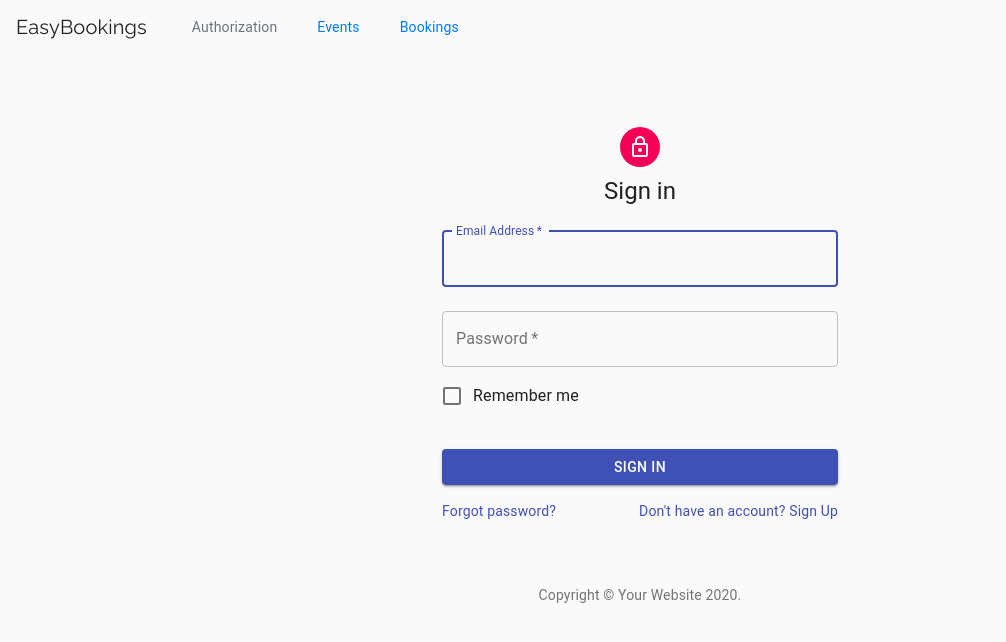
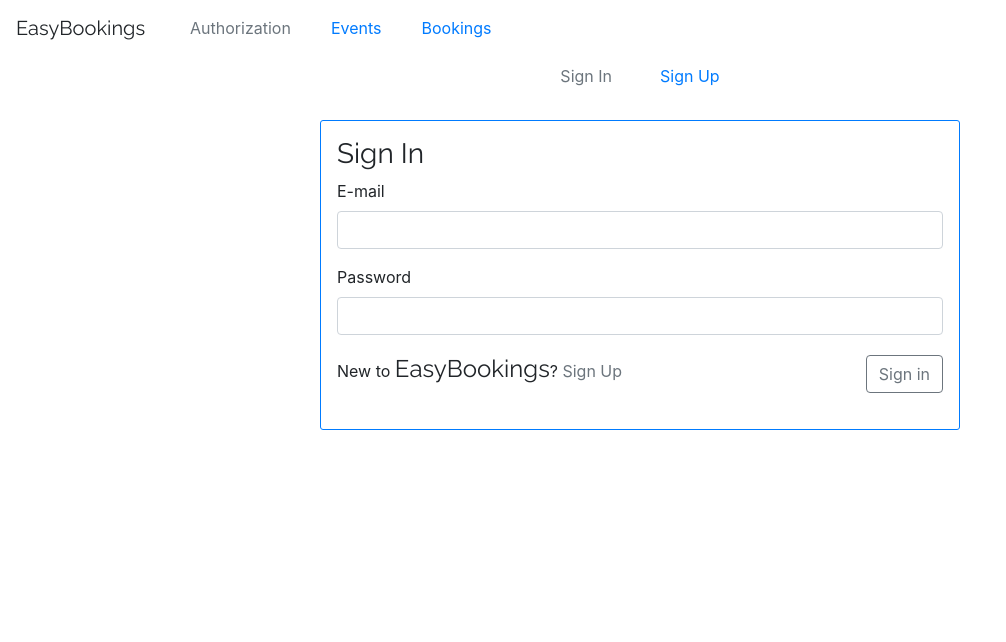
Before and after one commit to SparshJain2000/Graphql-Event_manager, a React (Create React App) app in the folder frontend/: page /auth/signin in a window 1280 px wide. Shown: the top 642 px of the page, without its empty margins (0-1006 px from the left). Built offline with nearby package versions, Linux system fonts and the light colour scheme; a web font is replaced by a local one.

Commit message:
create signin component

```diff
--- a/frontend/src/components/signin.component.js
+++ b/frontend/src/components/signin.component.js
@@ -1,116 +1,168 @@
-import React from "react";
-import Avatar from "@material-ui/core/Avatar";
-import Button from "@material-ui/core/Button";
-import CssBaseline from "@material-ui/core/CssBaseline";
-import TextField from "@material-ui/core/TextField";
-import FormControlLabel from "@material-ui/core/FormControlLabel";
-import Checkbox from "@material-ui/core/Checkbox";
-import Link from "@material-ui/core/Link";
-import Grid from "@material-ui/core/Grid";
-import Box from "@material-ui/core/Box";
-import LockOutlinedIcon from "@material-ui/icons/LockOutlined";
-import Typography from "@material-ui/core/Typography";
-import { makeStyles } from "@material-ui/core/styles";
-import Container from "@material-ui/core/Container";
+import React, { Component } from "react";
+import {
+    Form,
+    FormGroup,
+    Label,
+    Input,
+    FormFeedback,
+    Button,
+    Alert,
+} from "reactstrap";
+import "../stylesheets/auth.css";
+import AuthNav from "./authNav.component";
+import { Link } from "react-router-dom";
+import axios from "axios";
+export default class Signin extends Component {
+    constructor(props) {
+        super(props);
+        this.state = {
+            email: "",
+            password: "",
+            invalid: {},
+            signin: true,
+            visible: false,
+            mess: "",
+        };
+        this.toggleMode = this.toggleMode.bind(this);
+        this.handleChange = this.handleChange.bind(this);
+        this.onDismiss = this.onDismiss.bind(this);
+        this.submit = this.submit.bind(this);
+    }
+    toggleMode = () => {
+        this.setState({
+            signin: !this.state.signin,
+        });
+    };
+    validateEmail = (email) => {
+        const re = /^(([^<>()[\]\\.,;:\s@\"]+(\.[^<>()[\]\\.,;:\s@\"]+)*)|(\".+\"))@((\[[0-9]{1,3}\.[0-9]{1,3}\.[0-9]{1,3}\.[0-9]{1,3}\])|(([a-zA-Z\-0-9]+\.)+[a-zA-Z]{2,}))$/;
+        return re.test(email);
+    };
+    validatePassword = (pass) => pass.trim().length > 0;
+    handleChange = (e) => {
+        this.setState({
+            [e.target.name]: e.target.value,
+            invalid: {
+                ...this.state.invalid,
+                [e.target.name]:
+                    e.target.name === "email"
+                        ? this.validateEmail(e.target.value)
+                        : this.validatePassword(e.target.value),
+            },
+        });
+    };
 
-function Copyright() {
-    return (
-        <Typography variant='body2' color='textSecondary' align='center'>
-            {"Copyright © "}
-            <Link color='inherit' href='https://material-ui.com/'>
-                Your Website
-            </Link>{" "}
-            {new Date().getFullYear()}
-            {"."}
-        </Typography>
-    );
+    submit = (e) => {
+        e.preventDefault();
+        console.log(this.state.invalid.email);
+        console.log(this.state.invalid.password);
+        if (this.state.invalid.password && this.state.invalid.email) {
+            const credentials = {
+                email: this.state.email,
+                password: this.state.password,
+            };
+            const query = `
+                query {
+                    login(email:"${credentials.email}",password:"${credentials.password}"){
+                        userId
+                        token
+                        tokenExpiration
+                    }
+                }
+            `;
+            console.log(query);
+            axios
+                .post("http://localhost:8080/graphql", { query })
+                .then((data) => {
+                    console.log(data);
+                    if (data.data.errors) {
+                        this.setState({
+                            visible: true,
+                            mess: data.data.errors[0].message,
+                        });
+                    } else {
+                        console.log(data.data.data.login);
+                    }
+                })
+                .catch((err) => {
+                    console.log("err", err.response);
+
+                    this.setState({
+                        visible: true,
+                        mess: "Something went wrong! Please try again later.",
+                    });
+                });
+        }
+    };
+    onDismiss = () => this.setState({ visible: false });
+    render() {
+        return (
+            <div>
+                <Alert
+                    color='danger'
+                    isOpen={this.state.visible}
+                    toggle={this.onDismiss}>
+                    {this.state.mess}
+                </Alert>
+                <AuthNav />
+                <Form
+                    className='my-form col-10 col-md-8 col-lg-6 mx-auto my-4 p-3 border-highlight'
+                    onSubmit={this.submit}>
+                    <h3>Sign In</h3>
+                    <FormGroup>
+                        <Label>E-mail</Label>
+                        <Input
+                            type='email'
+                            invalid={
+                                this.state.invalid.email === undefined
+                                    ? false
+                                    : !this.state.invalid.email
+                            }
+                            name='email'
+                            onChange={this.handleChange}></Input>
+                        <FormFeedback>Please enter a valid E-mail</FormFeedback>
+                    </FormGroup>
+                    <FormGroup>
+                        <Label>Password</Label>
+                        <Input
+                            type='password'
+                            name='password'
+                            invalid={
+                                this.state.invalid.password === undefined
+                                    ? false
+                                    : !this.state.invalid.password
+                            }
+                            onChange={this.handleChange}></Input>
+                        <FormFeedback>Enter a password</FormFeedback>
+                    </FormGroup>
+                    <FormGroup>
+                        <div className='row justify-content-between'>
+                            <span className='col-12 col-md-8'>
+                                New to{" "}
+                                <span className='Raleway'>EasyBookings</span>?{" "}
+                                {/* <span
+                                    onClick={this.toggleMode}
+                                    style={{ cursor: "pointer" }}
+                                    className='color-secondary my-1'>
+                                    Sign Up
+                                </span> */}
+                                <Link
+                                    to='/auth/signup'
+                                    className='color-secondary my-1'>
+                                    Sign Up
+                                </Link>
+                            </span>
+                            <span className='col-12 col-md-4 d-flex flex-row justify-content-md-end'>
+                                <Button
+                                    color={"outline-secondary"}
+                                    type='submit'
+                                    className='my-1'>
+                                    Sign in
+                                </Button>
+                            </span>
+                        </div>
+                    </FormGroup>
+                </Form>
+            </div>
+        );
+    }
 }
-
-const useStyles = makeStyles((theme) => ({
-    paper: {
-        marginTop: theme.spacing(8),
-        display: "flex",
-        flexDirection: "column",
-        alignItems: "center",
-    },
-    avatar: {
-        margin: theme.spacing(1),
-        backgroundColor: theme.palette.secondary.main,
-    },
-    form: {
-        width: "100%", // Fix IE 11 issue.
-        marginTop: theme.spacing(1),
-    },
-    submit: {
-        margin: theme.spacing(3, 0, 2),
-    },
-}));
-
-export default function SignIn() {
-    const classes = useStyles();
-
-    return (
-        <Container component='main' maxWidth='xs'>
-            <CssBaseline />
-            <div className={classes.paper}>
-                <Avatar className={classes.avatar}>
-                    <LockOutlinedIcon />
-                </Avatar>
-                <Typography component='h1' variant='h5'>
-                    Sign in
-                </Typography>
-                <form className={classes.form} noValidate>
-                    <TextField
-                        variant='outlined'
-                        margin='normal'
-                        required
-                        fullWidth
-                        id='email'
-                        label='Email Address'
-                        name='email'
-                        autoComplete='email'
-                        autoFocus
-                    />
-                    <TextField
-                        variant='outlined'
-                        margin='normal'
-                        required
-                        fullWidth
-                        name='password'
-                        label='Password'
-                        type='password'
-                        id='password'
-                        autoComplete='current-password'
-                    />
-                    <FormControlLabel
-                        control={<Checkbox value='remember' color='primary' />}
-                        label='Remember me'
-                    />
-                    <Button
-                        type='submit'
-                        fullWidth
-                        variant='contained'
-                        color='primary'
-                        className={classes.submit}>
-                        Sign In
-                    </Button>
-                    <Grid container>
-                        <Grid item xs>
-                            <Link href='#' variant='body2'>
-                                Forgot password?
-                            </Link>
-                        </Grid>
-                        <Grid item>
-                            <Link href='#' variant='body2'>
-                                {"Don't have an account? Sign Up"}
-                            </Link>
-                        </Grid>
-                    </Grid>
-                </form>
-            </div>
-            <Box mt={8}>
-                <Copyright />
-            </Box>
-        </Container>
-    );
-}
```
